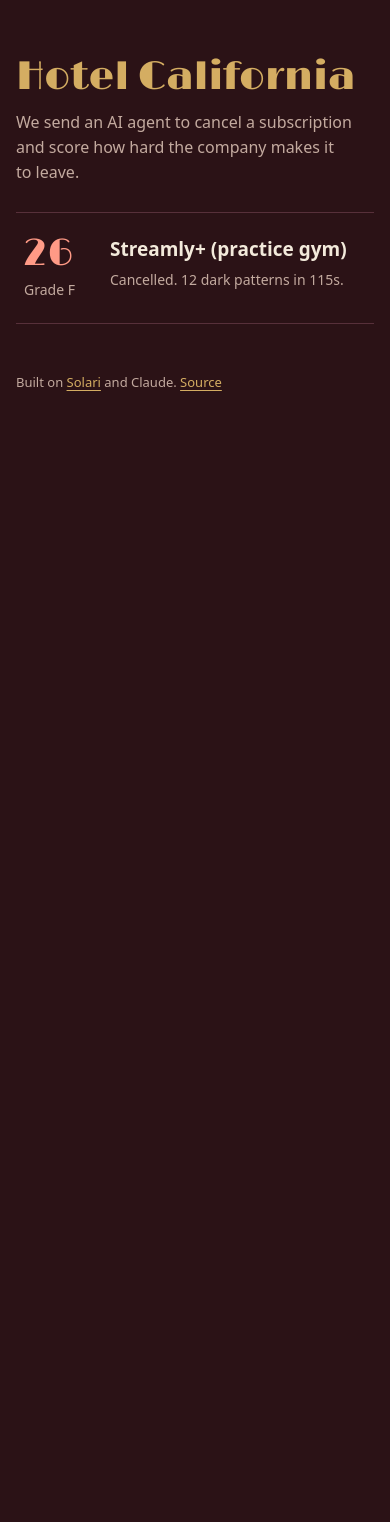
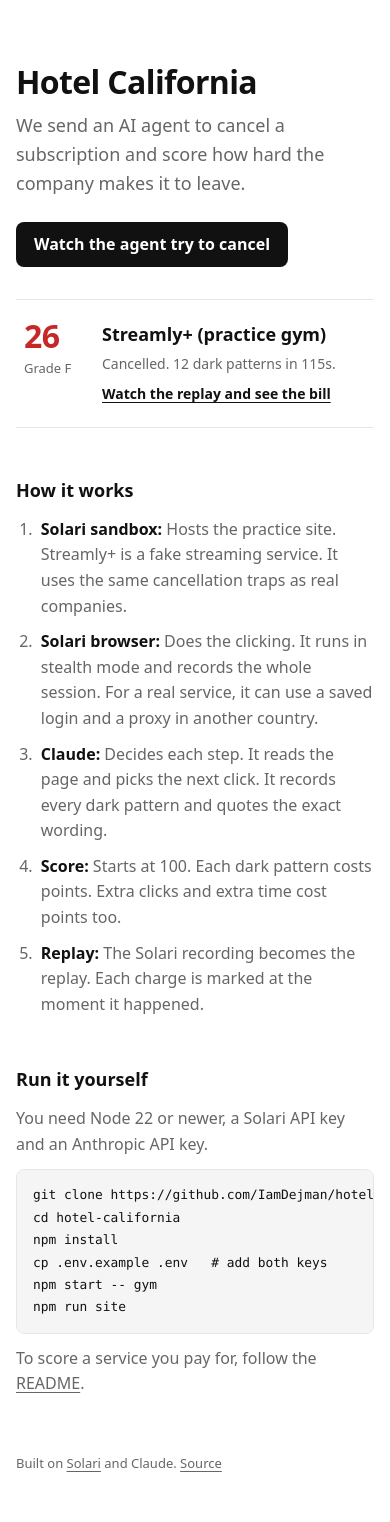
Before and after one commit to IamDejman/hotel-california, a plain HTML site: page index.html in a window 390 px wide. Before the commit the page ends 844 px from the top, so only its background shows below. Drawn offline with nearby package versions, Linux system fonts and the light colour scheme.

Commit message:
feat(site): Minimal theme and a landing page that says what to do
Replace the burgundy and brass theme with a plain light and dark
palette, keeping colour only for grades. Add a main call to action,
a short "How it works" that names each Solari feature, and a
"Run it yourself" block. Regenerate the share image to match.

```diff
--- a/index.html
+++ b/index.html
@@ -3,7 +3,8 @@
 <head>
 <meta charset="utf-8">
 <meta name="viewport" content="width=device-width, initial-scale=1">
-<meta name="theme-color" content="#2b1216">
+<meta name="theme-color" content="#ffffff" media="(prefers-color-scheme: light)">
+<meta name="theme-color" content="#0f0f0f" media="(prefers-color-scheme: dark)">
 <title>Hotel California: the Cancellation Difficulty Index</title>
 <meta name="description" content="We send an AI agent to cancel a subscription and score how hard the company makes it to leave. Every run has a replay.">
 <meta property="og:title" content="Hotel California: the Cancellation Difficulty Index">
@@ -12,37 +13,45 @@
 <meta property="og:url" content="https://iamdejman.github.io/hotel-california/">
 <meta property="og:image" content="https://iamdejman.github.io/hotel-california/og.png">
 <meta name="twitter:card" content="summary_large_image">
-<link rel="preconnect" href="https://fonts.googleapis.com">
-<link rel="preconnect" href="https://fonts.gstatic.com" crossorigin>
-<link rel="stylesheet" href="https://fonts.googleapis.com/css2?family=Limelight&display=swap">
 <style>
 * { margin: 0; box-sizing: border-box; }
 :root {
-  color-scheme: dark;
-  --lobby: #2b1216; --panel: #371a1f; --line: #57303a; --ivory: #f3eadb;
-  --muted: #c3aa9f; --brass: #d4ad62; --good: #a6dcae; --mid: #eccb74; --bad: #ff9a86;
-  --marquee: "Limelight", Georgia, serif;
+  color-scheme: light dark;
+  --bg: #ffffff; --text: #111111; --muted: #666666; --line: #e6e6e6; --panel: #f5f5f5;
+  --good: #1a7f37; --mid: #9a6700; --bad: #c62828;
 }
-body { background: var(--lobby); color: var(--ivory); font: 16px/1.55 system-ui, -apple-system, "Segoe UI", sans-serif; }
-a { color: var(--brass); text-underline-offset: 3px; }
-a:hover { color: var(--ivory); }
-:focus-visible { outline: 2px solid var(--brass); outline-offset: 3px; border-radius: 4px; }
-.wrap { max-width: 760px; margin: 0 auto; padding: 0 16px; }
-header.site { padding: 56px 0 28px; }
-.marquee { font-family: var(--marquee); font-weight: 400; font-size: clamp(40px, 9vw, 64px); line-height: 1.05; color: var(--brass); text-wrap: balance; }
-header.site p { color: var(--muted); max-width: 60ch; margin-top: 12px; text-wrap: pretty; }
+@media (prefers-color-scheme: dark) {
+  :root { --bg: #0f0f0f; --text: #ededed; --muted: #a0a0a0; --line: #2a2a2a; --panel: #1a1a1a; --good: #57c279; --mid: #d8a93b; --bad: #ff7b72; }
+}
+body { background: var(--bg); color: var(--text); font: 16px/1.6 system-ui, -apple-system, "Segoe UI", sans-serif; }
+a { color: inherit; text-underline-offset: 3px; text-decoration-color: var(--muted); }
+a:hover { text-decoration-color: currentColor; }
+:focus-visible { outline: 2px solid var(--text); outline-offset: 3px; border-radius: 4px; }
+.wrap { max-width: 720px; margin: 0 auto; padding: 0 16px; }
+header.site { padding: 64px 0 32px; }
+.title { font-size: clamp(32px, 7vw, 44px); font-weight: 700; letter-spacing: -0.02em; line-height: 1.1; text-wrap: balance; }
+header.site p { color: var(--muted); max-width: 60ch; margin-top: 12px; font-size: 18px; text-wrap: pretty; }
+.cta { display: inline-block; margin-top: 24px; background: var(--text); color: var(--bg); padding: 10px 18px; border-radius: 8px; font-weight: 600; text-decoration: none; }
+.cta:hover { opacity: 0.85; }
 .back { display: inline-block; margin-bottom: 20px; font-size: 14px; }
-h1.run { font-size: 30px; line-height: 1.2; text-wrap: balance; overflow-wrap: anywhere; }
-h2 { font-size: 20px; margin: 36px 0 12px; }
+h1.run { font-size: 30px; line-height: 1.2; letter-spacing: -0.01em; text-wrap: balance; overflow-wrap: anywhere; }
+h2 { font-size: 18px; margin: 48px 0 12px; }
 .num { font-variant-numeric: tabular-nums; }
+.prose { color: var(--muted); max-width: 65ch; margin: 8px 0; }
+.steps { padding-left: 1.3em; color: var(--muted); }
+.steps li { margin: 10px 0; max-width: 65ch; padding-left: 4px; }
+.steps strong { color: var(--text); font-weight: 600; }
+pre { background: var(--panel); border: 1px solid var(--line); border-radius: 8px; padding: 14px 16px; overflow-x: auto; font-size: 14px; line-height: 1.6; margin: 12px 0; }
+code { font-family: ui-monospace, SFMono-Regular, Menlo, monospace; font-size: 0.92em; }
 
 .register { list-style: none; padding: 0; border-top: 1px solid var(--line); }
-.register a { display: grid; grid-template-columns: 96px 1fr; gap: 20px; padding: 22px 8px; border-bottom: 1px solid var(--line); color: var(--ivory); text-decoration: none; }
+.register a { display: grid; grid-template-columns: 80px 1fr; gap: 20px; padding: 20px 8px; border-bottom: 1px solid var(--line); text-decoration: none; }
 .register a:hover { background: var(--panel); }
-.register .score { font-family: var(--marquee); font-size: 48px; line-height: 1; }
-.register .grade { font-size: 14px; color: var(--muted); margin-top: 6px; }
-.register h2 { font-size: 19px; margin: 0; overflow-wrap: anywhere; }
+.register .score { font-size: 40px; font-weight: 700; line-height: 1; letter-spacing: -0.02em; }
+.register .grade { font-size: 13px; color: var(--muted); margin-top: 6px; }
+.register h2 { font-size: 18px; margin: 0; overflow-wrap: anywhere; }
 .register p { color: var(--muted); font-size: 14px; margin-top: 4px; }
+.register .go { display: inline-block; margin-top: 8px; font-size: 14px; font-weight: 600; text-decoration: underline; text-underline-offset: 3px; }
 .grade-A, .grade-B { color: var(--good); }
 .grade-C, .grade-D { color: var(--mid); }
 .grade-F { color: var(--bad); }
@@ -50,51 +59,78 @@
 .facts { display: flex; flex-wrap: wrap; gap: 12px 32px; margin: 20px 0 8px; }
 .facts dt { font-size: 13px; color: var(--muted); }
 .facts dd { font-size: 22px; font-weight: 700; }
-.facts .score dd { font-family: var(--marquee); font-weight: 400; font-size: 34px; line-height: 1.1; }
+.facts .score dd { font-size: 30px; line-height: 1.1; letter-spacing: -0.02em; }
 
 .player-shell { margin: 28px 0 8px; }
 #player { min-height: 120px; }
-#player .rr-player { max-width: 100%; background: var(--panel); box-shadow: none; }
-#player .rr-controller { background: var(--panel); color: var(--ivory); }
+#player .rr-player { max-width: 100%; background: var(--panel); box-shadow: none; border: 1px solid var(--line); }
+#player .rr-controller { background: var(--panel); color: var(--text); }
 #player .rr-timeline__time { color: var(--muted); }
+#player .rr-progress__handler, #player .switch input[type="checkbox"]:checked + label::before { background: var(--text); }
+#player .rr-progress__step { background: var(--line); }
+#player .rr-controller__btns button { color: var(--text); }
+#player .rr-controller__btns button.active { background: var(--text); color: var(--bg); }
 .player-note { color: var(--muted); font-size: 14px; margin-top: 10px; }
 .rr-progress { position: relative; }
 .marker { position: absolute; top: -9px; width: 20px; height: 24px; margin-left: -10px; padding: 0; border: 0; background: none; cursor: pointer; z-index: 5; touch-action: manipulation; }
 .marker::before { content: ""; position: absolute; left: 6px; top: 5px; width: 8px; height: 14px; border-radius: 2px; background: var(--bad); }
-.marker:hover::before { background: var(--ivory); }
+.marker:hover::before { background: var(--text); }
 
 .bill { width: 100%; border-collapse: collapse; }
 .bill th { text-align: left; font-size: 13px; font-weight: 600; color: var(--muted); padding: 8px 0; border-bottom: 1px solid var(--line); }
-.bill td { padding: 14px 0; border-bottom: 1px dashed var(--line); vertical-align: top; }
+.bill td { padding: 14px 0; border-bottom: 1px solid var(--line); vertical-align: top; }
 .bill .pts { text-align: right; white-space: nowrap; padding-left: 16px; font-variant-numeric: tabular-nums; }
 .bill .charge { font-weight: 600; }
 .bill .quote { color: var(--muted); font-size: 14px; margin-top: 4px; overflow-wrap: anywhere; }
-.bill button { margin-top: 8px; background: none; border: 1px solid var(--line); color: var(--brass); border-radius: 999px; padding: 4px 12px; font: inherit; font-size: 13px; cursor: pointer; touch-action: manipulation; }
-.bill button:hover { border-color: var(--brass); }
+.bill button { margin-top: 8px; background: none; border: 1px solid var(--line); color: var(--text); border-radius: 6px; padding: 4px 12px; font: inherit; font-size: 13px; cursor: pointer; touch-action: manipulation; }
+.bill button:hover { border-color: var(--text); }
 .bill tfoot td { border-bottom: 0; padding-top: 10px; }
-.bill tfoot tr:last-child td { border-top: 2px solid var(--ivory); padding-top: 14px; font-size: 20px; font-weight: 700; }
+.bill tfoot tr:last-child td { border-top: 2px solid var(--text); padding-top: 14px; font-size: 20px; font-weight: 700; }
 .report { margin-top: 32px; color: var(--muted); }
-.report summary { cursor: pointer; color: var(--ivory); font-weight: 600; }
+.report summary { cursor: pointer; color: var(--text); font-weight: 600; }
 .report p { margin-top: 10px; max-width: 65ch; }
 .session { font-size: 13px; overflow-wrap: anywhere; }
 footer.site { color: var(--muted); font-size: 13px; padding-block: 48px; }
-@media (max-width: 520px) { .register a { grid-template-columns: 72px 1fr; gap: 14px; } .register .score { font-size: 38px; } }
+@media (max-width: 520px) { .register a { grid-template-columns: 64px 1fr; gap: 14px; } .register .score { font-size: 32px; } }
 </style>
 
 </head>
 <body>
 <main class="wrap">
 <header class="site">
-  <h1 class="marquee">Hotel California</h1>
+  <h1 class="title">Hotel California</h1>
   <p>We send an AI agent to cancel a subscription and score how hard the company makes it to leave.</p>
+  <a class="cta" href="runs/gym.html">Watch the agent try to cancel</a>
 </header>
 <ol class="register"><li><a href="runs/gym.html">
   <div><div class="score num grade-F">26</div><div class="grade">Grade F</div></div>
   <div>
     <h2>Streamly+ (practice gym)</h2>
     <p>Cancelled. 12 dark patterns in 115s.</p>
+    <span class="go">Watch the replay and see the bill</span>
   </div>
 </a></li></ol>
+<section>
+  <h2>How it works</h2>
+  <ol class="steps">
+    <li><strong>Solari sandbox:</strong> Hosts the practice site. Streamly+ is a fake streaming service. It uses the same cancellation traps as real companies.</li>
+    <li><strong>Solari browser:</strong> Does the clicking. It runs in stealth mode and records the whole session. For a real service, it can use a saved login and a proxy in another country.</li>
+    <li><strong>Claude:</strong> Decides each step. It reads the page and picks the next click. It records every dark pattern and quotes the exact wording.</li>
+    <li><strong>Score:</strong> Starts at 100. Each dark pattern costs points. Extra clicks and extra time cost points too.</li>
+    <li><strong>Replay:</strong> The Solari recording becomes the replay. Each charge is marked at the moment it happened.</li>
+  </ol>
+</section>
+<section>
+  <h2>Run it yourself</h2>
+  <p class="prose">You need Node 22 or newer, a Solari API key and an Anthropic API key.</p>
+  <pre><code>git clone https://github.com/IamDejman/hotel-california
+cd hotel-california
+npm install
+cp .env.example .env   # add both keys
+npm start -- gym
+npm run site</code></pre>
+  <p class="prose">To score a service you pay for, follow the <a href="https://github.com/IamDejman/hotel-california#readme">README</a>.</p>
+</section>
 </main>
 <footer class="site wrap">Built on <a href="https://getsolari.com">Solari</a> and Claude. <a href="https://github.com/IamDejman/hotel-california">Source</a></footer>
 </body>
```
Also changed, not shown: runs/gym.html (+45 -32 lines), og.png.
